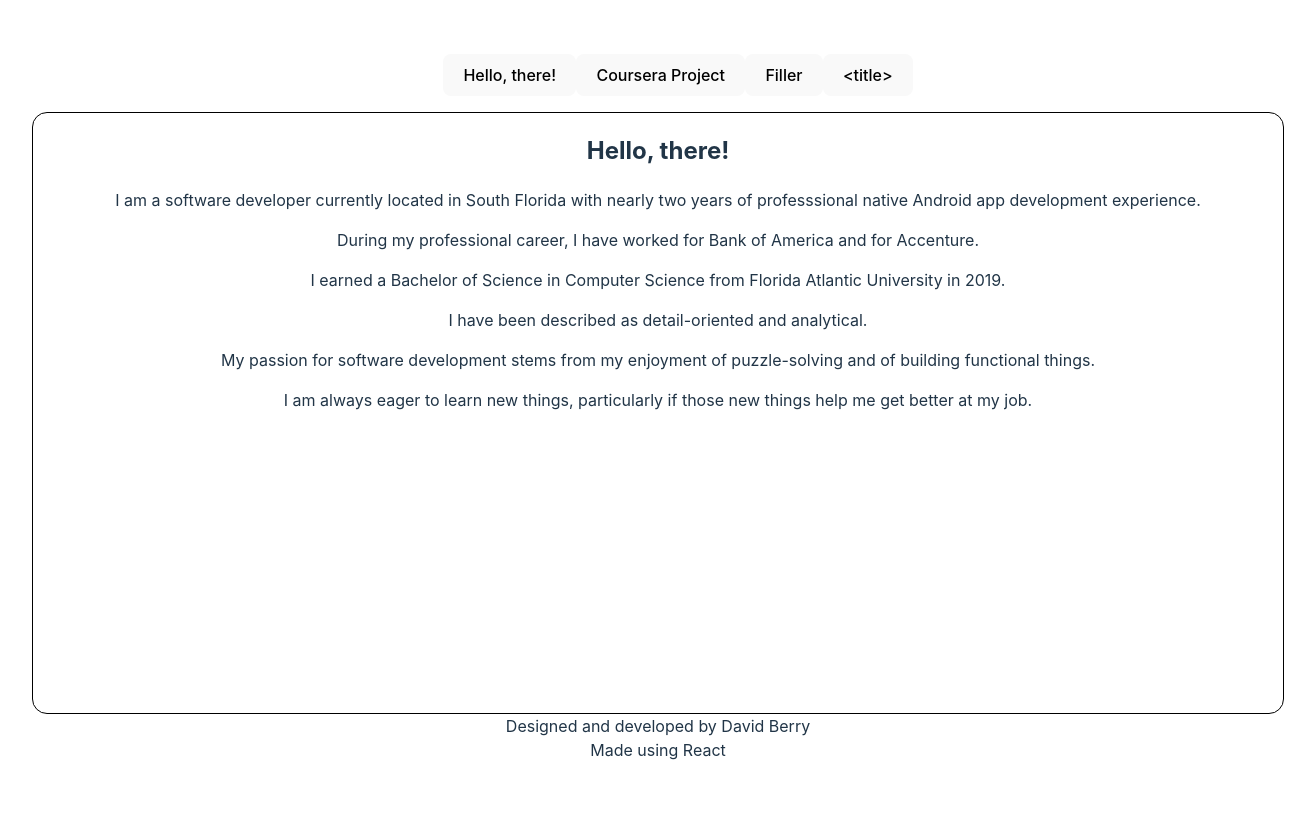
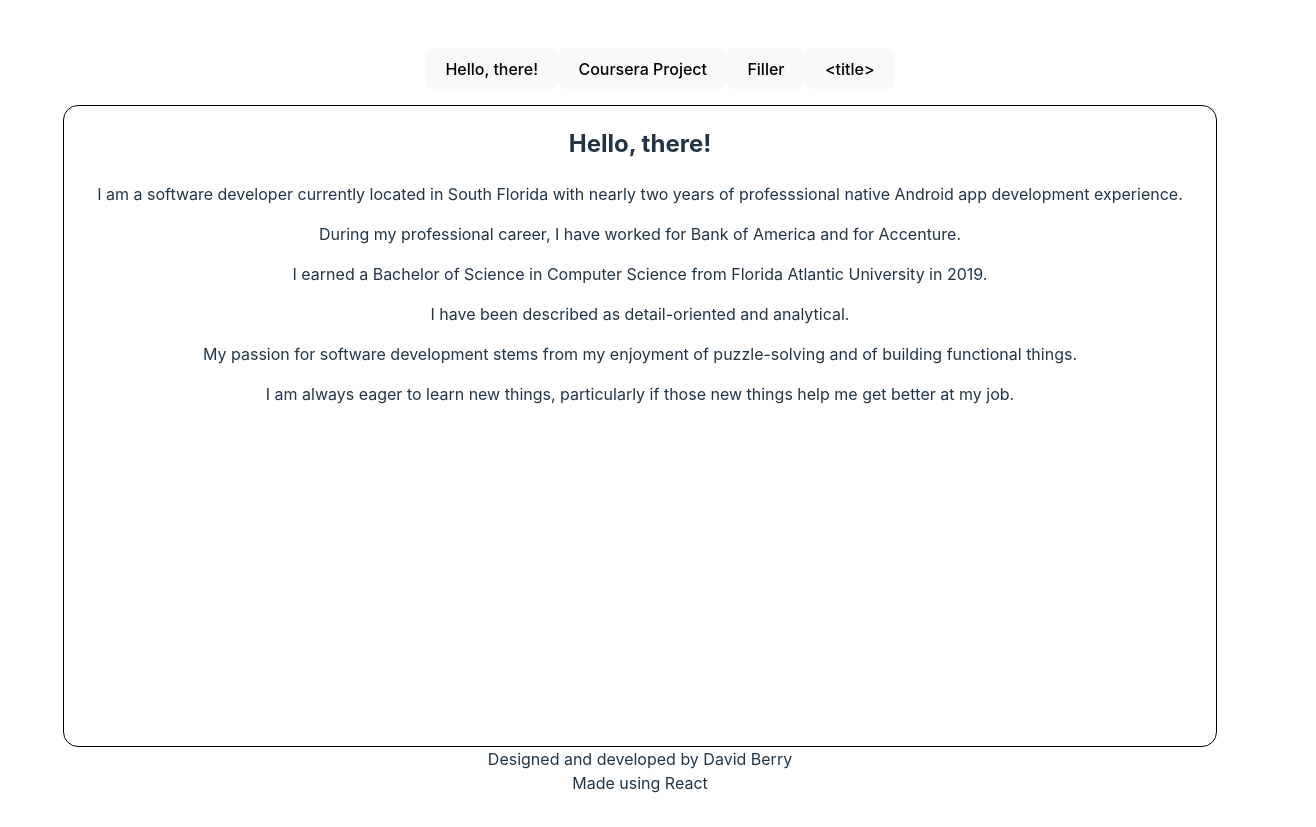
Before and after one commit to DBerry07/DBerry07.github.io, a React (Vite) app: page / in a window 1280 px wide. Shown: the whole page, 1316 px wide, since content can reach past the window. Before the commit the page ends 800 px from the top, so only its background shows below. Built offline with nearby package versions, Linux system fonts and the light colour scheme.

Commit message:
Changed content box size depending on screen size

```diff
--- a/src/css/App.css
+++ b/src/css/App.css
@@ -46,8 +46,8 @@
 }
 
 #content-box {
-  height: 600px;
-  width: 1250px;
+  height: 80vh;
+  width: 90vw;
   border: 1px solid black;
   border-radius: 15px;
   overflow-y: scroll;
```
